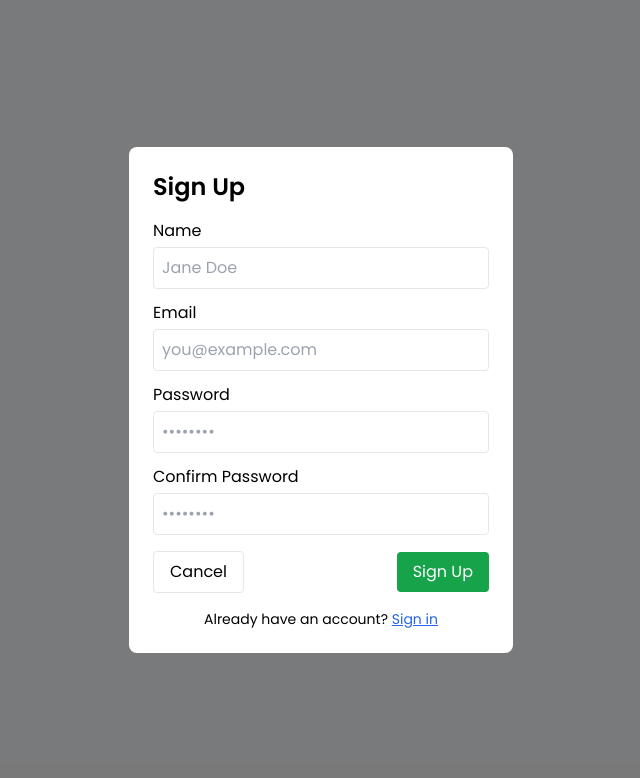
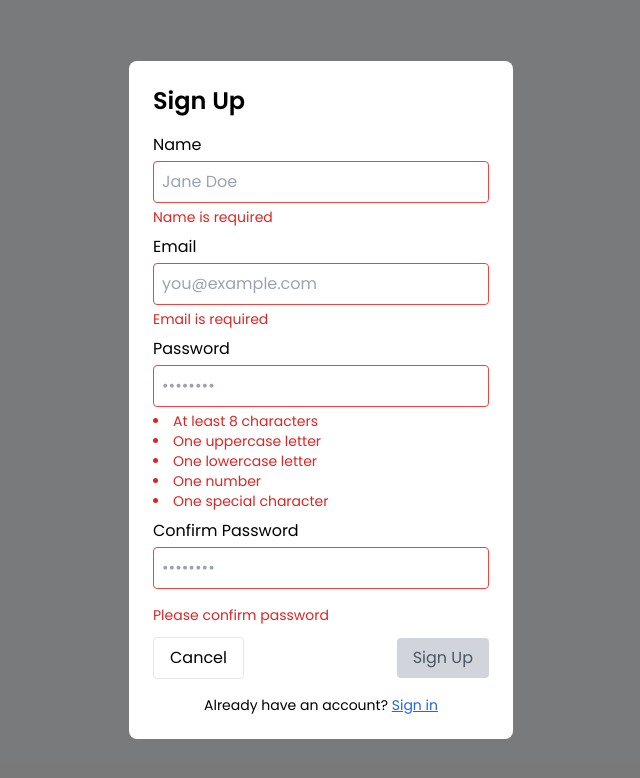
Before and after one commit to mmand213/project-manager, a React (Vite) app: page / in a window 1280 px wide. Both pictures are taken after a click on the button "Sign up". Shown: the top 778 px of the page, without its empty margins (319-959 px from the left). Built offline with nearby package versions, Linux system fonts and the light colour scheme; the HTML template or start-up script is replaced by a standard one.

Commit message:
Update SignupModal.jsx

```diff
--- a/src/components/SignupModal.jsx
+++ b/src/components/SignupModal.jsx
@@ -1,5 +1,5 @@
 // src/components/SignupModal.jsx
-import React, { useState } from 'react';
+import React, { useState, useEffect } from 'react';
 import { loadUsers, saveUsers } from '../utils/users';
 import { sha256 } from 'js-sha256';
 
@@ -18,61 +18,56 @@ export default function SignupModal({ onClose, onUsersChange, onSwitch }) {
   const [email,   setEmail]   = useState('');
   const [pw,      setPw]      = useState('');
   const [confirm, setConfirm] = useState('');
-  const [errs,    setErrs]    = useState([]);
   const [success, setSuccess] = useState(false);
 
+  const [nameErr,    setNameErr]    = useState('');
+  const [emailErr,   setEmailErr]   = useState('');
+  const [pwdErrs,    setPwdErrs]    = useState([]);
+  const [confirmErr, setConfirmErr] = useState('');
+
+  // real-time validation
+  useEffect(() => {
+    const n = name.trim();
+    if (!n)               setNameErr('Name is required');
+    else if (!NAME_REGEX.test(n)) setNameErr('Only letters & spaces allowed');
+    else                  setNameErr('');
+  }, [name]);
+
+  useEffect(() => {
+    const e = email.trim().toLowerCase();
+    if (!e)               setEmailErr('Email is required');
+    else if (!EMAIL_REGEX.test(e)) setEmailErr('Invalid email address');
+    else                  setEmailErr('');
+  }, [email]);
+
+  useEffect(() => {
+    const errs = PWD_RULES
+      .filter(r => !r.test.test(pw))
+      .map(r => r.message);
+    setPwdErrs(errs);
+  }, [pw]);
+
+  useEffect(() => {
+    if (!confirm)                    setConfirmErr('Please confirm password');
+    else if (pw && confirm !== pw)   setConfirmErr('Passwords do not match');
+    else                             setConfirmErr('');
+  }, [confirm, pw]);
+
+  const allValid =
+    !nameErr && !emailErr && pwdErrs.length === 0 && !confirmErr;
+
   const doSignup = () => {
-    const e = [];
-
-    // Name
-    if (!name.trim()) {
-      e.push('Name is required');
-    } else if (!NAME_REGEX.test(name.trim())) {
-      e.push('Name can only contain letters and spaces');
-    }
-
-    // Email
-    if (!email.trim()) {
-      e.push('Email is required');
-    } else if (!EMAIL_REGEX.test(email.toLowerCase())) {
-      e.push('Enter a valid email address');
-    }
-
-    // Password
-    if (!pw) {
-      e.push('Password is required');
-    } else {
-      PWD_RULES.forEach(rule => {
-        if (!rule.test.test(pw)) {
-          e.push(`Password needs: ${rule.message}`);
-        }
-      });
-    }
-
-    // Confirm
-    if (pw && confirm && pw !== confirm) {
-      e.push('Passwords do not match');
-    }
-
-    if (e.length) {
-      setErrs(e);
-      return;
-    }
-
-    // all good → create user
+    if (!allValid) return;
     const newUser = {
       id:           Date.now(),
       name:         name.trim(),
-      email:        email.toLowerCase().trim(),
+      email:        email.trim().toLowerCase(),
       passwordHash: sha256(pw),
     };
-
-    const users  = loadUsers();
-    const updated = [...users, newUser];
-    saveUsers(updated);
-    onUsersChange(updated);
-
-    // show success screen
+    const users = loadUsers();
+    users.push(newUser);
+    saveUsers(users);
+    onUsersChange(users);
     setSuccess(true);
   };
 
@@ -98,50 +93,63 @@ export default function SignupModal({ onClose, onUsersChange, onSwitch }) {
       <div className="bg-white p-6 rounded-lg w-full max-w-sm">
         <h2 className="text-2xl font-semibold mb-4">Sign Up</h2>
 
-        {errs.length > 0 && (
-          <ul className="text-red-600 mb-4 list-disc list-inside">
-            {errs.map((msg, i) => (
-              <li key={i}>{msg}</li>
-            ))}
-          </ul>
-        )}
-
+        {/* Name */}
         <label className="block mb-1 font-medium">Name</label>
         <input
           type="text"
-          className="w-full mb-3 p-2 border rounded"
+          className={`w-full mb-1 p-2 border rounded focus:ring ${
+            nameErr ? 'border-red-500 focus:ring-red-200' : ''
+          }`}
           value={name}
           onChange={e => setName(e.target.value)}
           placeholder="Jane Doe"
         />
+        {nameErr && <p className="text-red-600 text-sm mb-2">{nameErr}</p>}
 
+        {/* Email */}
         <label className="block mb-1 font-medium">Email</label>
         <input
           type="email"
-          className="w-full mb-3 p-2 border rounded"
+          className={`w-full mb-1 p-2 border rounded focus:ring ${
+            emailErr ? 'border-red-500 focus:ring-red-200' : ''
+          }`}
           value={email}
           onChange={e => setEmail(e.target.value)}
           placeholder="you@example.com"
         />
+        {emailErr && <p className="text-red-600 text-sm mb-2">{emailErr}</p>}
 
+        {/* Password */}
         <label className="block mb-1 font-medium">Password</label>
         <input
           type="password"
-          className="w-full mb-3 p-2 border rounded"
+          className={`w-full mb-1 p-2 border rounded focus:ring ${
+            pwdErrs.length ? 'border-red-500 focus:ring-red-200' : ''
+          }`}
           value={pw}
           onChange={e => setPw(e.target.value)}
           placeholder="••••••••"
         />
+        {pwdErrs.length > 0 && (
+          <ul className="text-red-600 text-sm mb-2 list-disc list-inside">
+            {pwdErrs.map((msg,i) => <li key={i}>{msg}</li>)}
+          </ul>
+        )}
 
+        {/* Confirm */}
         <label className="block mb-1 font-medium">Confirm Password</label>
         <input
           type="password"
-          className="w-full mb-4 p-2 border rounded"
+          className={`w-full mb-4 p-2 border rounded focus:ring ${
+            confirmErr ? 'border-red-500 focus:ring-red-200' : ''
+          }`}
           value={confirm}
           onChange={e => setConfirm(e.target.value)}
           placeholder="••••••••"
         />
+        {confirmErr && <p className="text-red-600 text-sm mb-3">{confirmErr}</p>}
 
+        {/* Actions */}
         <div className="flex justify-between items-center">
           <button
             onClick={onClose}
@@ -151,7 +159,12 @@ export default function SignupModal({ onClose, onUsersChange, onSwitch }) {
           </button>
           <button
             onClick={doSignup}
-            className="px-4 py-2 bg-green-600 text-white rounded hover:bg-green-700 transition"
+            disabled={!allValid}
+            className={`px-4 py-2 rounded transition ${
+              allValid
+                ? 'bg-green-600 text-white hover:bg-green-700'
+                : 'bg-gray-300 text-gray-600 cursor-not-allowed'
+            }`}
           >
             Sign Up
           </button>
```
